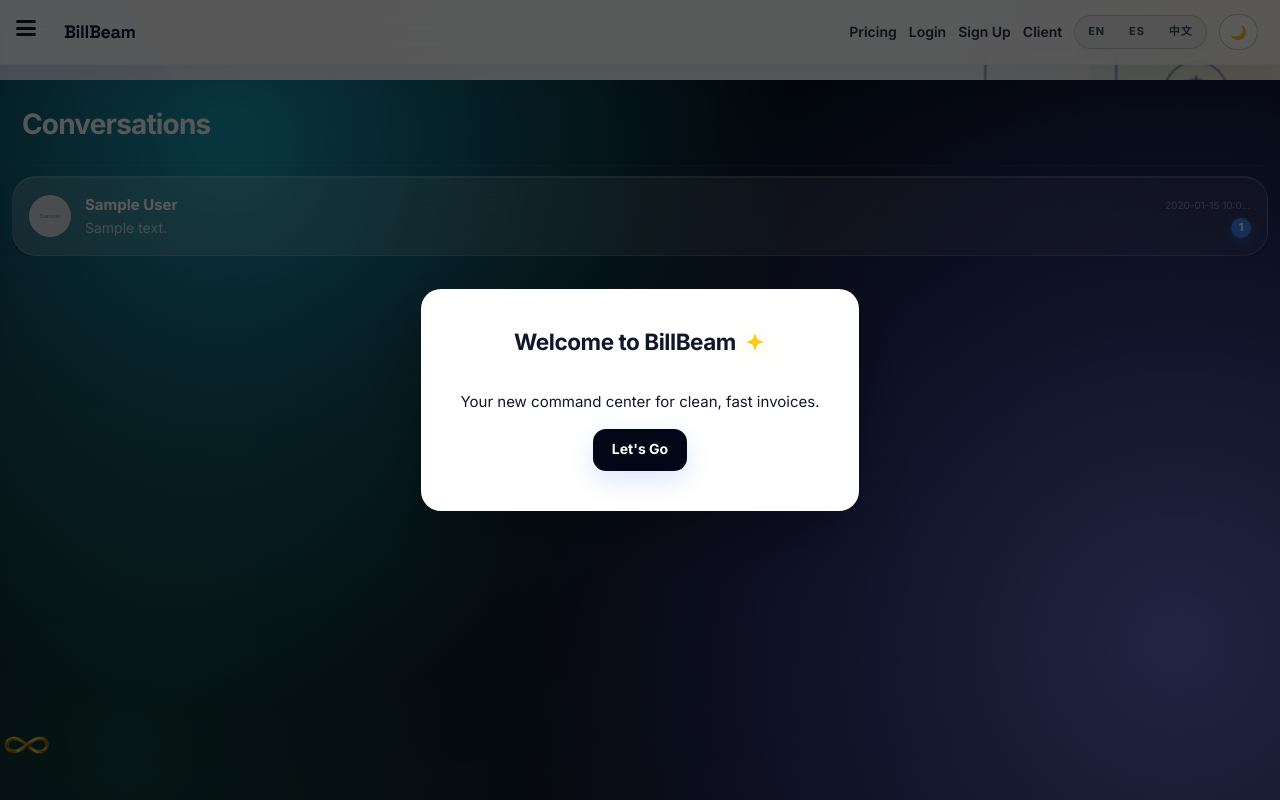
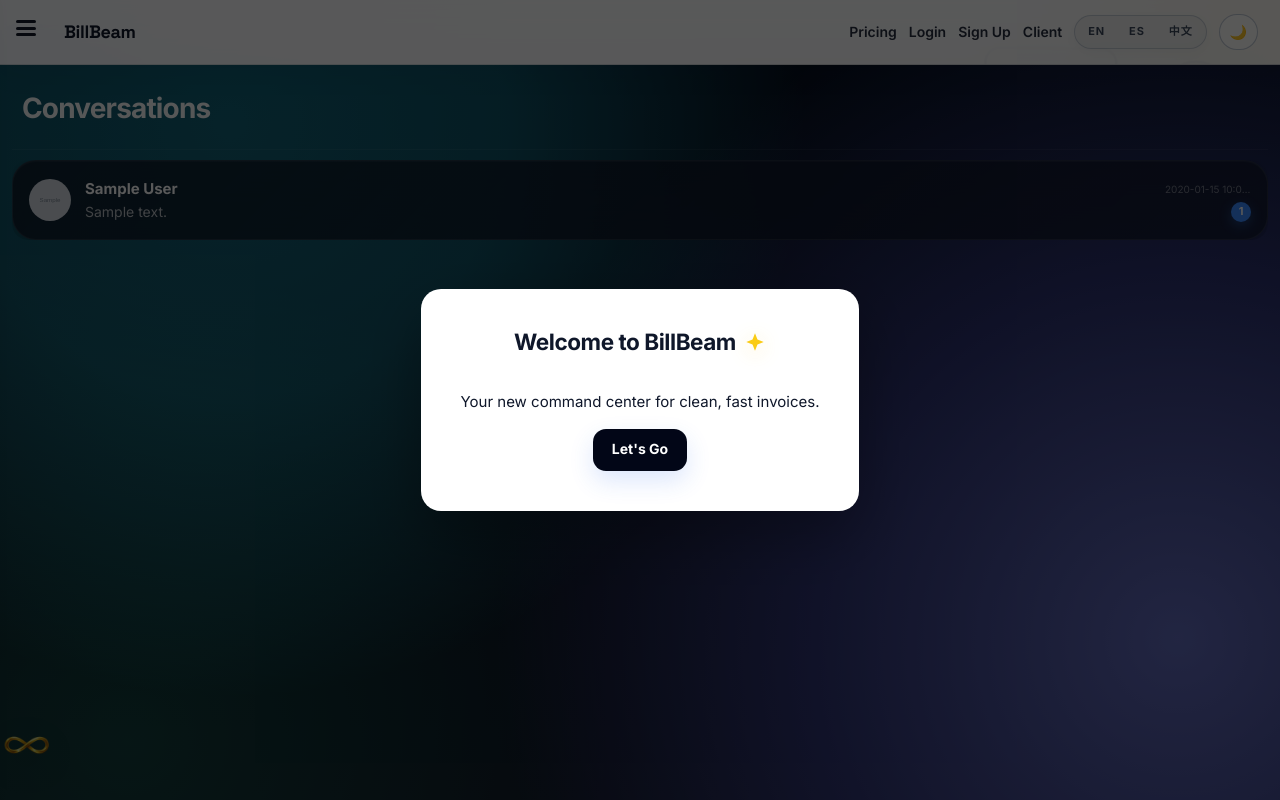
Before and after one commit to mikecalderon742-cell/invoice-app-v2, a Flask app: template templates/messages.html in a window 1280 px wide. Run offline with Flask 3, Linux system fonts and the light colour scheme; the template is opened without the code that fills it: most values are stand-ins (such as "Sample title", 1, 10 or a date in 2020); grey boxes marked "Sample" are stand-in pictures; data that the repository does not hold is empty; parts of the project's set-up code (start-up, migrations or seed data) failed here and were passed over; some libraries are stand-ins or nearby versions.

Commit message:
Fix card color

```diff
--- a/templates/messages.html
+++ b/templates/messages.html
@@ -11,7 +11,7 @@ html, body {
 
 .messages-shell {
     position: fixed;
-    top: 80px;
+    top: 64px;
     left: 0;
     right: 0;
     bottom: 0;
@@ -25,7 +25,7 @@ html, body {
 
     background:
         radial-gradient(circle at 18% 8%,
-            rgba(34,211,238,0.72) 0%,
+            rgba(34,211,238,0.42) 0%,
             rgba(34,211,238,0.34) 22%,
             transparent 46%),
 
@@ -297,14 +297,14 @@ html, body {
     background:
         linear-gradient(
             135deg,
-            rgba(255,255,255,0.18),
-            rgba(255,255,255,0.065)
+            rgba(17,24,39,0.82),
+            rgba(15,23,42,0.72)
         );
 
-    border: 1px solid rgba(255,255,255,0.16);
+    border: 1px solid rgba(255,255,255,0.08);
 
-    backdrop-filter: blur(22px);
-    -webkit-backdrop-filter: blur(22px);
+    backdrop-filter: blur(20px);
+    -webkit-backdrop-filter: blur(20px);
 
     transition:
         transform 0.16s ease,
@@ -313,8 +313,8 @@ html, body {
         box-shadow 0.16s ease;
 
     box-shadow:
-        0 14px 34px rgba(0,0,0,0.28),
-        inset 0 1px 0 rgba(255,255,255,0.16);
+        0 10px 24px rgba(0,0,0,0.24),
+        inset 0 1px 0 rgba(255,255,255,0.04);
 }
 
 .convo-avatar,
@@ -326,16 +326,6 @@ html, body {
 }
 
 .convo-avatar {
-    background:
-        linear-gradient(
-            135deg,
-            #4facfe,
-            #6366f1
-        );
-
-    box-shadow:
-        0 0 24px rgba(79,172,254,0.30);
-
     color: white;
 
     display: flex;
@@ -344,6 +334,23 @@ html, body {
 
     font-weight: 700;
     font-size: 16px;
+}
+
+/* COLOR VARIATIONS */
+.convo-item-wrapper:nth-child(4n+1) .convo-avatar {
+    background: linear-gradient(135deg, #4f46e5, #7c3aed);
+}
+
+.convo-item-wrapper:nth-child(4n+2) .convo-avatar {
+    background: linear-gradient(135deg, #0891b2, #06b6d4);
+}
+
+.convo-item-wrapper:nth-child(4n+3) .convo-avatar {
+    background: linear-gradient(135deg, #059669, #10b981);
+}
+
+.convo-item-wrapper:nth-child(4n+4) .convo-avatar {
+    background: linear-gradient(135deg, #ea580c, #f97316);
 }
 
 .convo-avatar-img {
```
